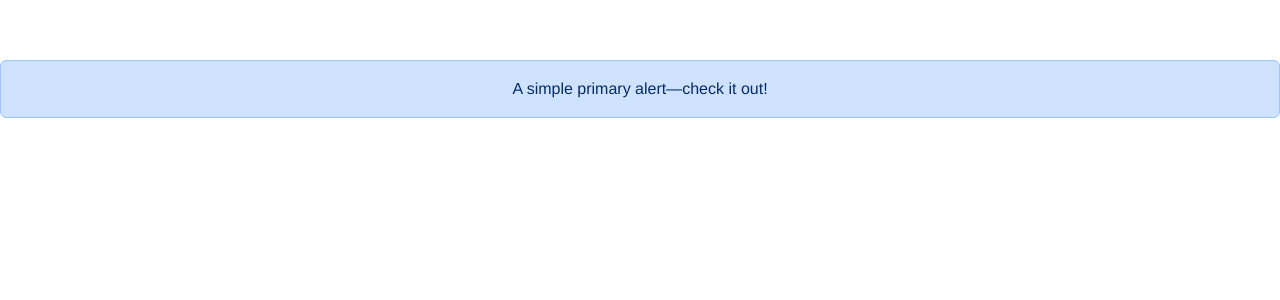
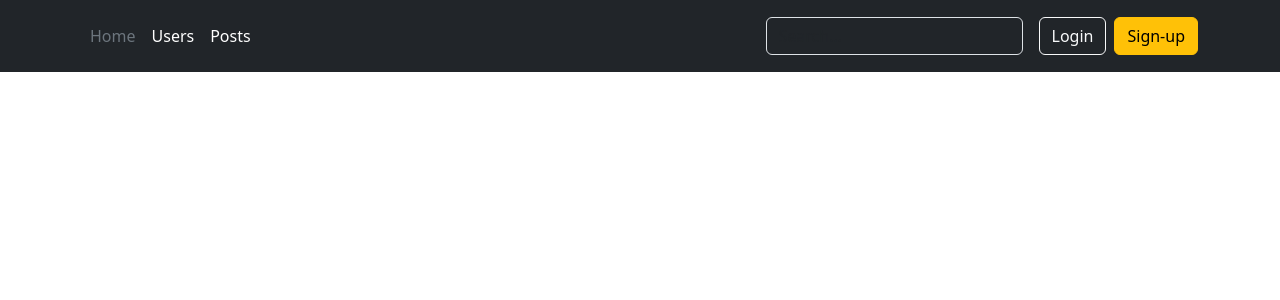
Before and after one commit to amirsahra/blog-vue3-spa, a Vue app: page / in a window 1280 px wide. Shown: the top 300 px of the page. Built offline with nearby package versions, Linux system fonts and the light colour scheme.

Commit message:
feat: header

```diff
--- a/src/App.vue
+++ b/src/App.vue
@@ -1,26 +1,18 @@
 <template>
-  <div class="alert alert-primary" role="alert">
-    A simple primary alert—check it out!
-  </div>
+  <Header/>
   <router-view></router-view>
 </template>
 
 <script>
-
+import Header from "@/components/Header";
 export default {
   name: 'App',
   components: {
+    Header
   }
 }
 </script>
 
 <style>
-#app {
-  font-family: Avenir, Helvetica, Arial, sans-serif;
-  -webkit-font-smoothing: antialiased;
-  -moz-osx-font-smoothing: grayscale;
-  text-align: center;
-  color: #2c3e50;
-  margin-top: 60px;
-}
+
 </style>
--- /dev/null
+++ b/src/components/Header.vue
@@ -0,0 +1,32 @@
+<template>
+  <header class="p-3 text-bg-dark">
+    <div class="container">
+      <div class="d-flex flex-wrap align-items-center justify-content-center justify-content-lg-start">
+        <ul class="nav col-12 col-lg-auto me-lg-auto mb-2 justify-content-center mb-md-0">
+          <li><router-link to="/" class="nav-link px-2 text-secondary">Home</router-link></li>
+          <li><router-link to="/" class="nav-link px-2 text-white">Users</router-link></li>
+          <li><router-link to="/" class="nav-link px-2 text-white">Posts</router-link></li>
+        </ul>
+
+        <form class="col-12 col-lg-auto mb-3 mb-lg-0 me-lg-3" role="search">
+          <input type="search" class="form-control form-control-dark text-bg-dark" placeholder="Search..." aria-label="Search">
+        </form>
+
+        <div class="text-end">
+          <button type="button" class="btn btn-outline-light me-2">Login</button>
+          <button type="button" class="btn btn-warning">Sign-up</button>
+        </div>
+      </div>
+    </div>
+  </header>
+</template>
+
+<script>
+export default {
+  name: "Header"
+}
+</script>
+
+<style scoped>
+
+</style>
--- a/vue.config.js
+++ b/vue.config.js
@@ -1,4 +1,5 @@
-const { defineConfig } = require('@vue/cli-service')
+const {defineConfig} = require('@vue/cli-service')
 module.exports = defineConfig({
-  transpileDependencies: true
+    transpileDependencies: true,
+    lintOnSave: false
 })
```
